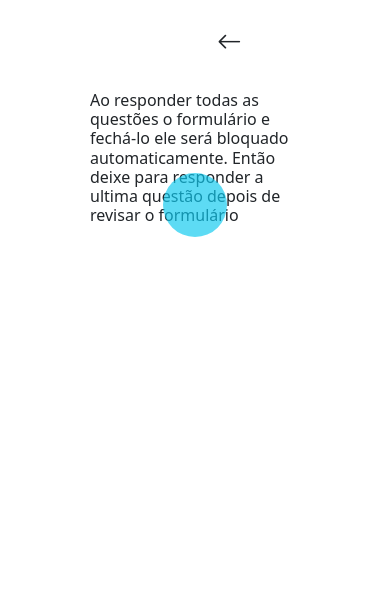
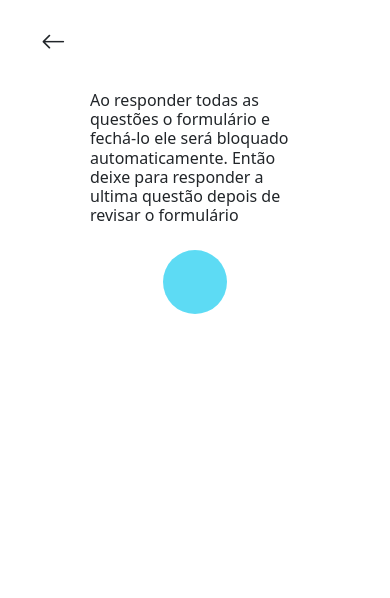
Before and after one commit to RomulloSousa1/form-web, a website with bundled scripts: page public/pages/formulario.html in a window 390 px wide. Built offline with nearby package versions, Linux system fonts and the light colour scheme.

Commit message:
fix : fixing mobile responsiveness

```diff
--- a/public/pages/formulario.html
+++ b/public/pages/formulario.html
@@ -17,11 +17,11 @@
 
 <body>
     <div class="container-fluid" id="container-principal">
-        <div class="nav ps-5 ms-5 p-2">
-            <a class="text-decoration-none text-black ps-5 ms-5 p-2" href="../pages/listas_formularios.html"><button
+        <div class="nav ms-lg-5 ps-lg-5 p-2">
+            <a class="text-decoration-none text-black p-2" href="../pages/listas_formularios.html"><button
                     class="btn fs-2"><i class="bi bi-arrow-left"></i></button></a>
         </div>
-        <div class="row justify-content-center my-2 mx-auto" style="height: 50px; width: 60vw;">
+        <div class="row justify-content-center my-2 mx-auto" style="height: 15vh; width: 60vw;">
             <div class="h6">Ao responder todas as questões o formulário e fechá-lo ele será bloquado automaticamente. Então deixe para
                 responder a ultima questão depois de revisar o formulário</div>
         </div>
```
Also changed, not shown: public/css/listas_formularios.css (+11 -2 lines).
